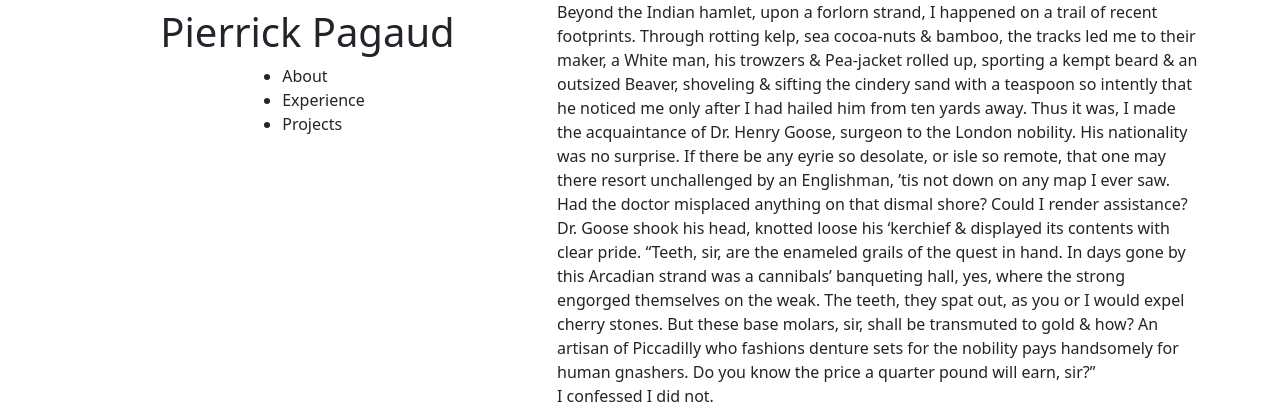
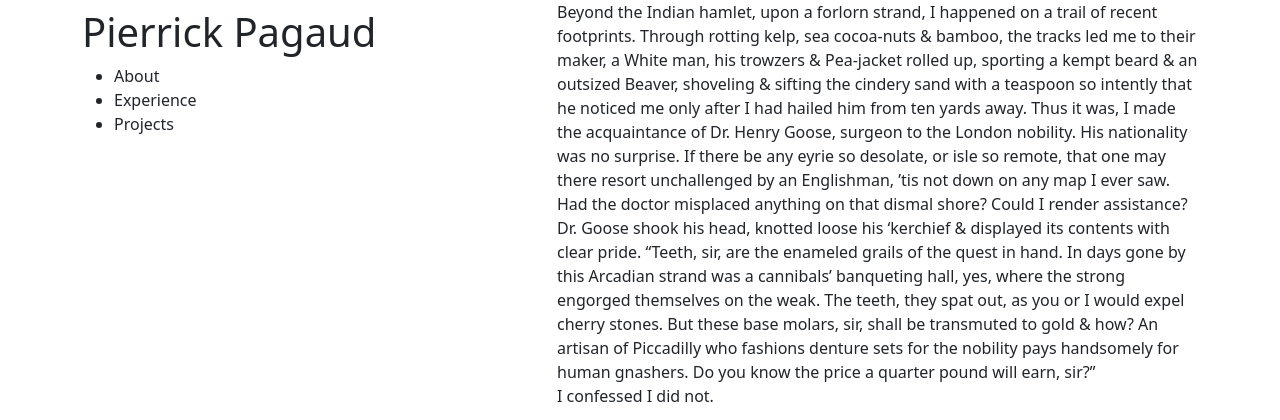
Before and after one commit to pierrpgd/portfolios, a Django app: page / in a window 1280 px wide. Shown: the top 420 px of the page. Run offline with Django 5.2, Linux system fonts and the light colour scheme; some libraries are stand-ins or nearby versions.

Commit message:
Dev - Navigation bar is left-aligned

```diff
--- a/pierrpgd/templates/home.html
+++ b/pierrpgd/templates/home.html
@@ -11,7 +11,7 @@
     <div class="container">
         <div class="row">
             <div class="col-5">
-                <nav class="navbar" style="flex-direction:column;">
+                <nav class="navbar" style="flex-direction:column;align-items:flex-start;">
                     <h1 id="name">{{ name }}</h1>
                     <ul>
                         <li class="nav-item">About</li>
```
